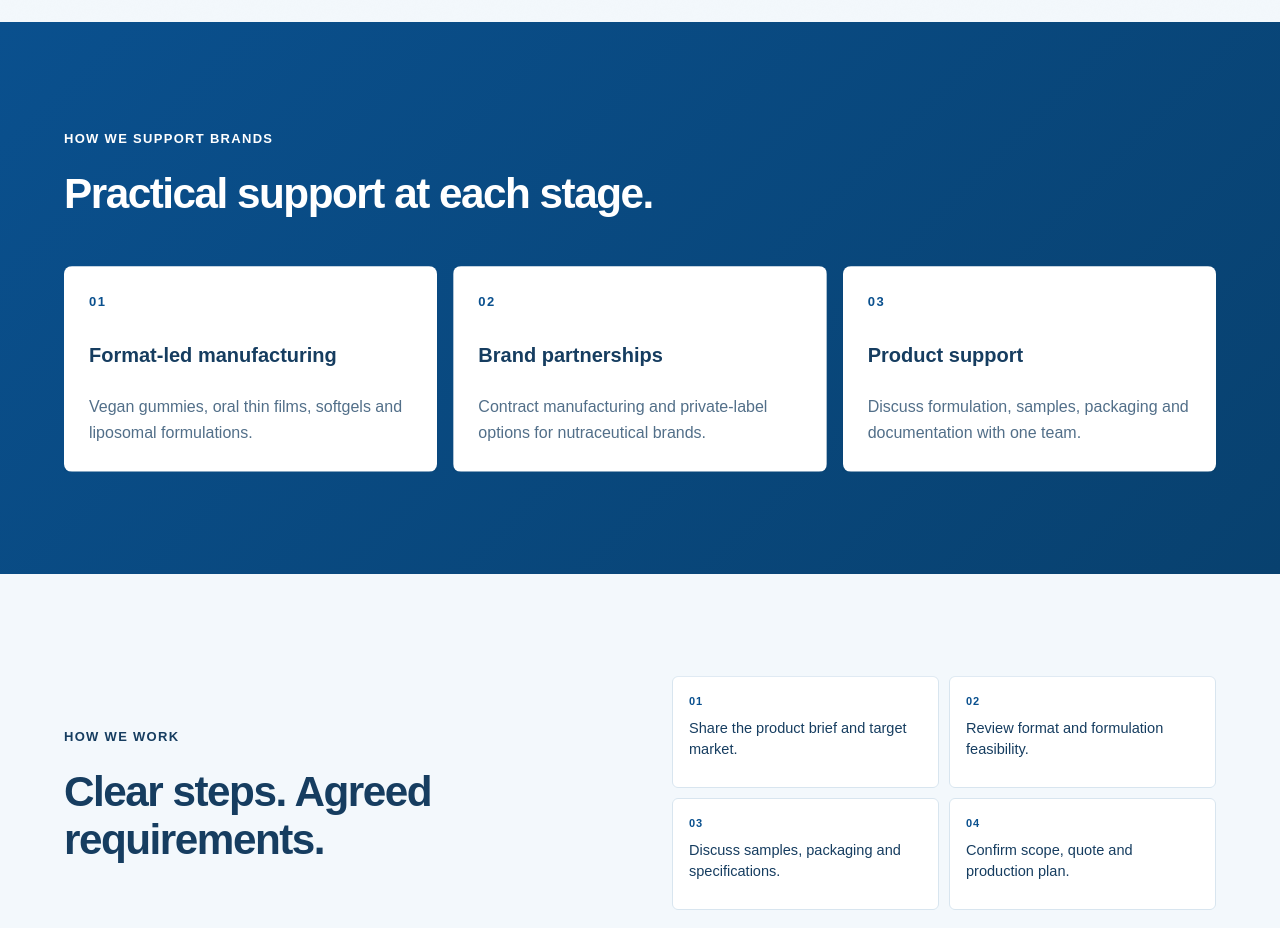
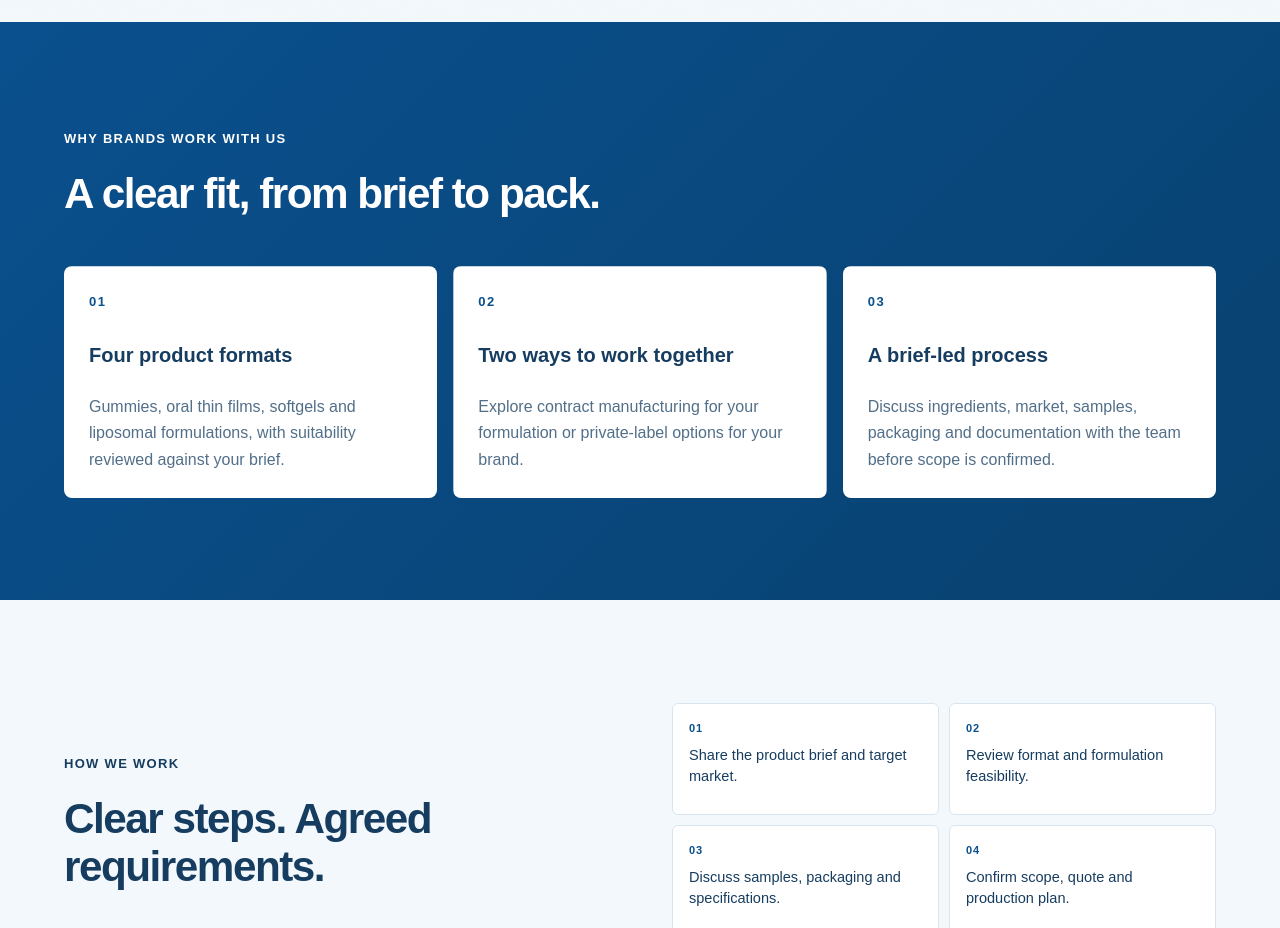
Before and after one commit to itsabhi-nav/zeolex-pharma1, a Next.js app: page /about in a window 1280 px wide. Shown: the part 1180-2108 px from the top of the page. Built offline with nearby package versions, Linux system fonts and the light colour scheme.

Commit message:
Refine content across About, Contact, Manufacturing, and Technologies pages for clarity and detail

```diff
--- a/app/about/page.tsx
+++ b/app/about/page.tsx
@@ -14,16 +14,19 @@ export const metadata: Metadata = {
 
 const CAPABILITIES = [
   {
-    title: "Format-led manufacturing",
-    copy: "Vegan gummies, oral thin films, softgels and liposomal formulations.",
+    title: "Four product formats",
+    copy:
+      "Gummies, oral thin films, softgels and liposomal formulations, with suitability reviewed against your brief.",
   },
   {
-    title: "Brand partnerships",
-    copy: "Contract manufacturing and private-label options for nutraceutical brands.",
+    title: "Two ways to work together",
+    copy:
+      "Explore contract manufacturing for your formulation or private-label options for your brand.",
   },
   {
-    title: "Product support",
-    copy: "Discuss formulation, samples, packaging and documentation with one team.",
+    title: "A brief-led process",
+    copy:
+      "Discuss ingredients, market, samples, packaging and documentation with the team before scope is confirmed.",
   },
 ];
 
@@ -79,9 +82,9 @@ export default function AboutPage() {
         <div className="wrap">
           <div className="section-head">
             <Reveal>
-              <p className="eyebrow">How we support brands</p>
+              <p className="eyebrow">Why brands work with us</p>
               <h2 className="display h2" style={{ marginTop: 18 }}>
-                Practical support at each stage.
+                A clear fit, from brief to pack.
               </h2>
             </Reveal>
           </div>
--- a/app/contact/page.tsx
+++ b/app/contact/page.tsx
@@ -21,7 +21,10 @@ const CONTACT_FAQS = FAQS.filter((faq) =>
     "Can you develop a custom formulation?",
     "Are your gummies vegan?",
     "What is an oral thin film?",
+    "How long from sample to production?",
     "Do you export?",
+    "Which certifications do you hold?",
+    "What is the shelf life of your products?",
   ].includes(faq.q)
 );
 
--- a/app/manufacturing/page.tsx
+++ b/app/manufacturing/page.tsx
@@ -53,7 +53,7 @@ export default function ManufacturingPage() {
                 <article className="home-service home-service--light">
                   <span className="format-card__number">{service.num}</span>
                   <h3>{service.name}</h3>
-                  <p>{service.value}</p>
+                  <p>{service.copy}</p>
                 </article>
               </Reveal>
             ))}
```
Also changed, not shown: app/technologies/page.tsx (+6 -3 lines).
